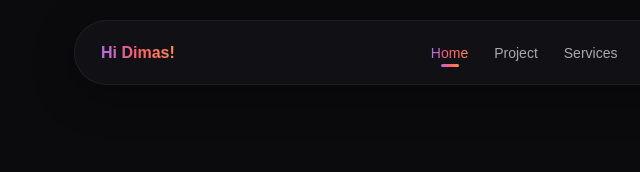
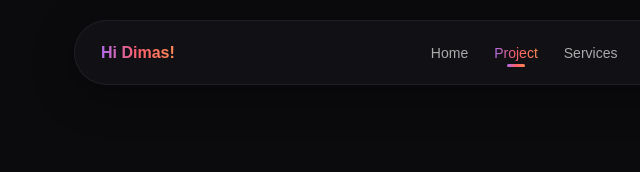
Before and after one commit to DionAhza/uiuxdimas, a plain HTML site: page projects.html in a window 1280 px wide. Shown: the top 172 px of the page, 22-662 px from the left. Drawn offline with nearby package versions, Linux system fonts and the light colour scheme; a web font is replaced by a local one.

Commit message:
navbar fix

```diff
--- a/projects.html
+++ b/projects.html
@@ -26,8 +26,8 @@
     <div class="pill"> <span>Hi Dimas!</span></div>
 
     <ul class="menu">
-     <li class="active"><a href="/index.html" style="text-decoration: none; color: #aaa;">Home</a></li>
-    <a href="/projects.html" style="text-decoration: none; color: #aaa;"><li> Project</li></a>
+     <li ><a href="/index.html" style="text-decoration: none; color: #aaa;">Home</a></li>
+    <li class="active"><a href="/projects.html" style="text-decoration: none; color: #aaa;"> Project</a> </li>
       <li>Services</li>
       <li>Class</li>
       <li>Product</li>
```
